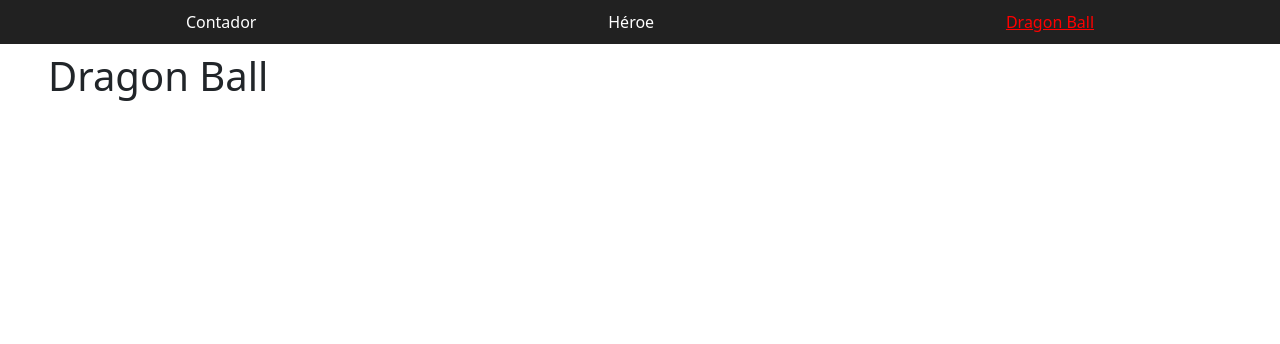
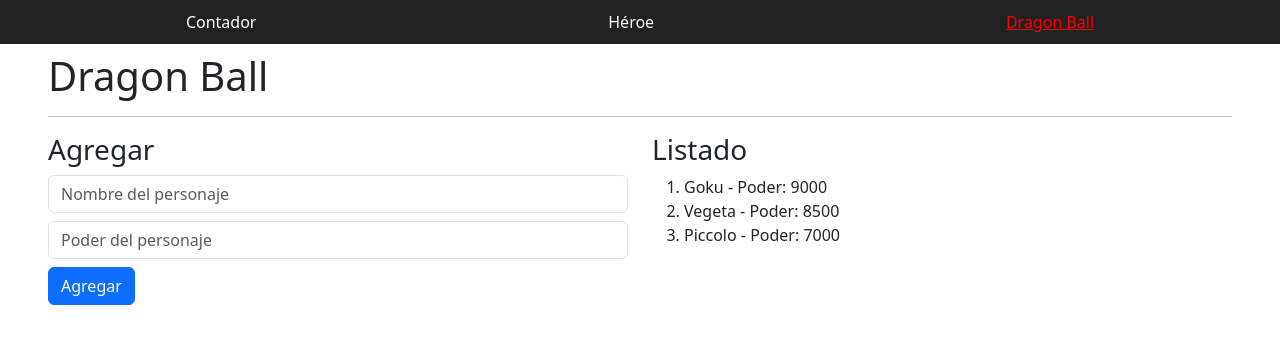
Before and after one commit to RicardoDev7/Bases-Angular, an Angular app: page /dragonball in a window 1280 px wide. Shown: the top 344 px of the page. Built offline with nearby package versions, Linux system fonts and the light colour scheme.

Commit message:
feat: primer formulario

```diff
--- a/src/app/pages/dragon-ball/dragon-ball.html
+++ b/src/app/pages/dragon-ball/dragon-ball.html
@@ -1 +1,18 @@
 <h1>Dragon Ball</h1>
+<hr />
+<section class="row">
+  <div class="col-12 col-sm-6">
+    <h3>Agregar</h3>
+    <input type="text" class="form-control" placeholder="Nombre del personaje" />
+    <input type="number" class="form-control mt-2" placeholder="Poder del personaje" />
+    <button class="mt-2 btn btn-primary">Agregar</button>
+  </div>
+  <div class="col-12 col-sm-6">
+    <h3>Listado</h3>
+    <ol>
+      <li>Goku - Poder: 9000</li>
+      <li>Vegeta - Poder: 8500</li>
+      <li>Piccolo - Poder: 7000</li>
+    </ol>
+  </div>
+</section>
--- a/src/app/pages/dragon-ball/dragon-ball.ts
+++ b/src/app/pages/dragon-ball/dragon-ball.ts
@@ -1,5 +1,5 @@
 
-import { Component, signal, WritableSignal } from "@angular/core";
+import { Component } from "@angular/core";
 
 @Component({
   templateUrl: '../dragon-ball/dragon-ball.html'
```
